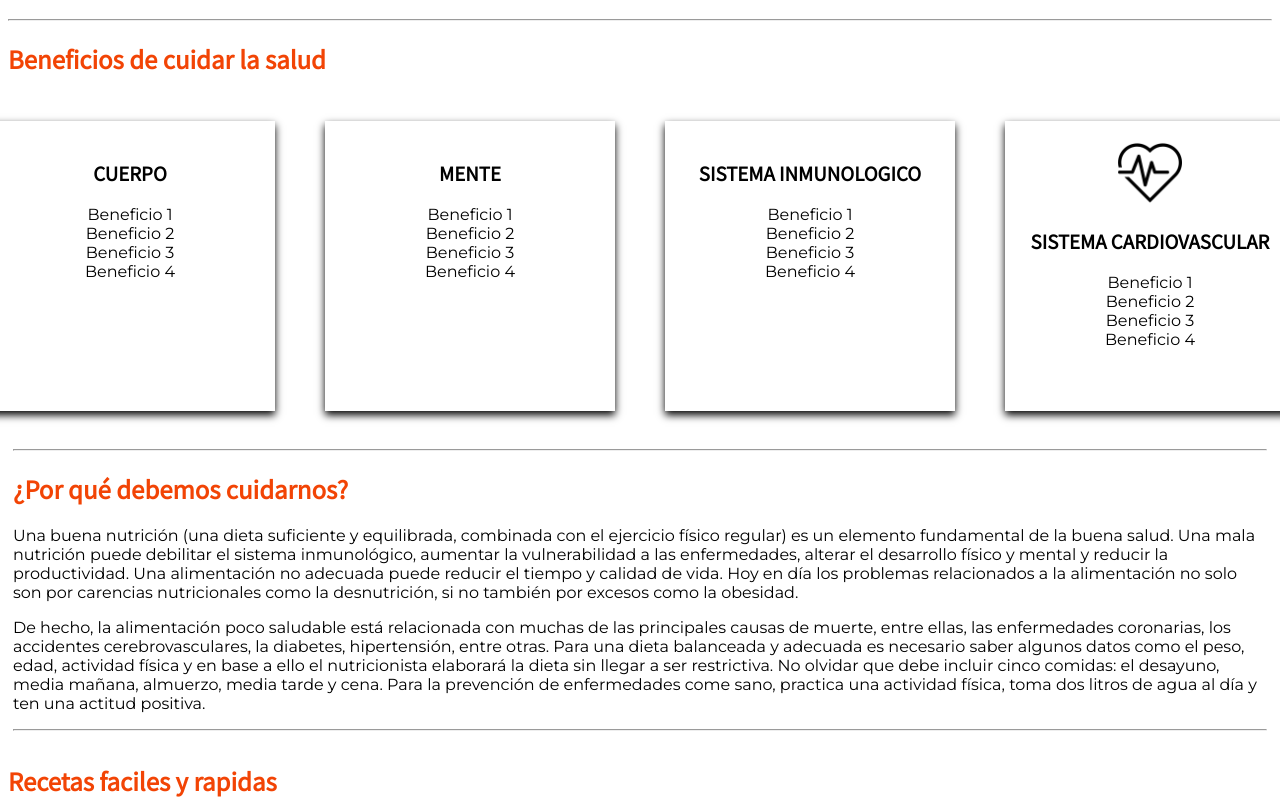
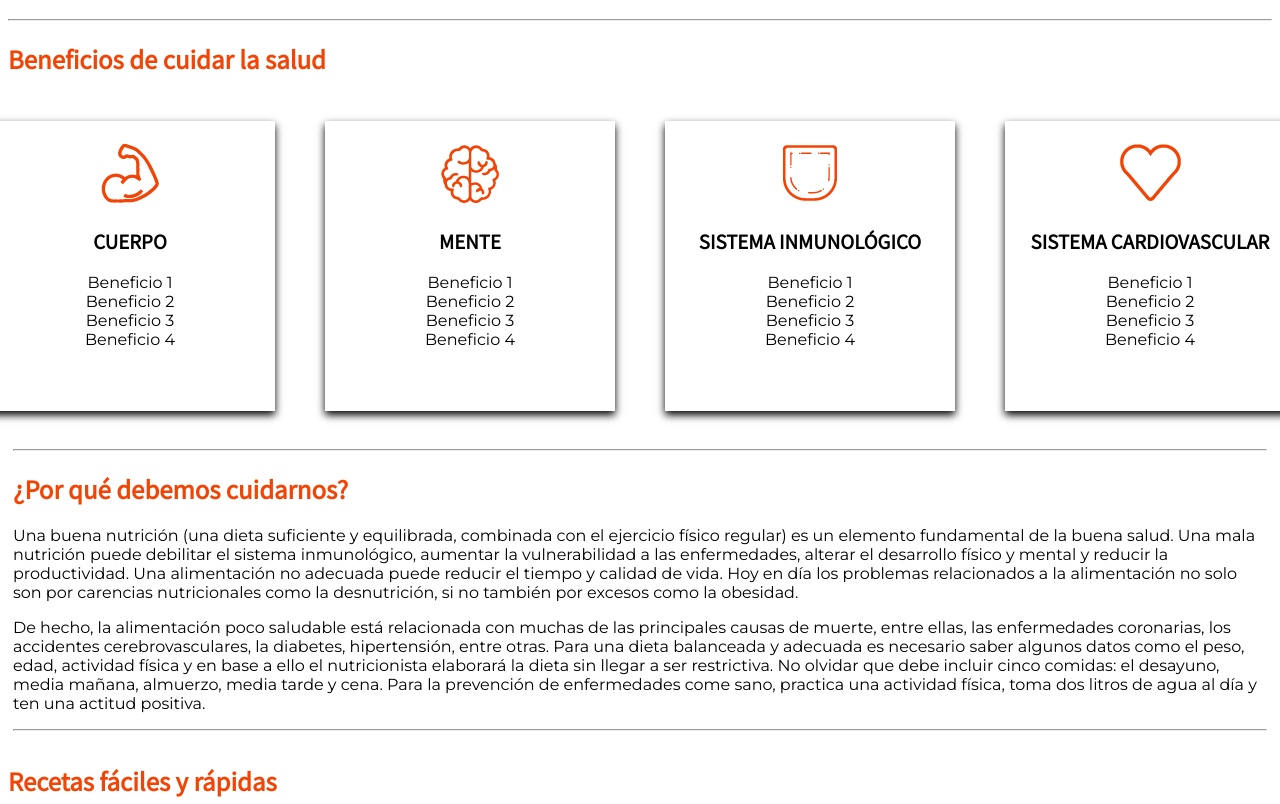
Before and after one commit to JonaRosas/integrador, a plain HTML site: page index.html in a window 1280 px wide. Shown: the part 148-952 px from the top of the page. Drawn offline with Linux system fonts and the light colour scheme.

Commit message:
Sumando iconos

```diff
--- a/index.html
+++ b/index.html
@@ -36,6 +36,7 @@
         <div class="beneficio-flex">
             <div>
                 <ul class="box">
+                    <img src="imagenes/icon/musculo-01.png" alt="Inmunológico">
                     <h3>CUERPO</h3>
                     <li>Beneficio 1</li>
                     <li>Beneficio 2</li>
@@ -45,6 +46,7 @@
             </div>
             <div>
                 <ul class="box">
+                    <img src="imagenes/icon/mente-01.png" alt="Inmunológico">
                     <h3>MENTE</h3>
                     <li>Beneficio 1</li>
                     <li>Beneficio 2</li>
@@ -54,7 +56,8 @@
             </div>
             <div>
                 <ul class="box">
-                    <h3>SISTEMA INMUNOLOGICO</h3>
+                    <img src="imagenes/icon/inmune-01.png" alt="Inmunológico">
+                    <h3>SISTEMA INMUNOLÓGICO</h3>
                     <li>Beneficio 1</li>
                     <li>Beneficio 2</li>
                     <li>Beneficio 3</li>
@@ -63,7 +66,7 @@
             </div>
             <div>
                 <ul class="box">
-                    <img src="imagenes/corazon.png" alt="Corazon">
+                    <img src="imagenes/icon/corazon-01.png" alt="Corazon">
                     <h3>SISTEMA CARDIOVASCULAR</h3>
                     <li>Beneficio 1</li>
                     <li>Beneficio 2</li>
@@ -93,7 +96,7 @@
         <hr>
     </div>
     <div>
-        <h2 id="receta">Recetas faciles y rapidas</h2>
+        <h2 id="receta">Recetas fáciles y rápidas</h2>
         <div class="receta-flex">
             <div class="receta1">
                 <h3>Tarta de Zapallitos</h3>
--- a/style.css
+++ b/style.css
@@ -61,6 +61,7 @@ footer {
     padding-left: 3px;
     padding-right: 3px;
     padding-bottom: 3px;
+    box-shadow: 0 4px 8px 0 black;
     transition: 0.5s;
 }
 
```
Also changed, not shown: README.md, imagenes/corazon.png (deleted), imagenes/icon/corazon-01.png (added), imagenes/icon/inmune-01.png (added), imagenes/icon/mente-01.png (added), imagenes/icon/musculo-01.png (added). Lines whose indentation alone changed are shown as unchanged.
